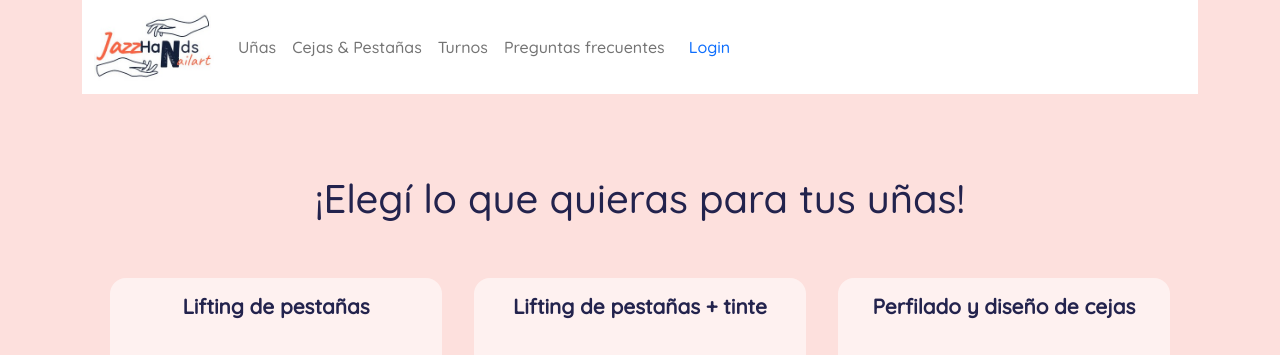
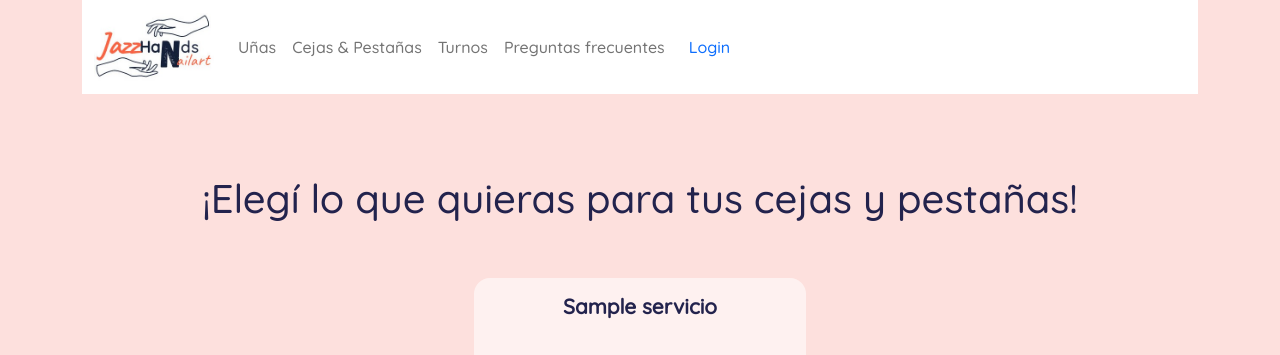
Before and after one commit to laurarianio/JazzHands, a Flask app: template sistemaGestion/templates/servicios/browsandlashes.html in a window 1280 px wide. Shown: the top 355 px of the page. Run offline with Flask 2, Linux system fonts and the light colour scheme; the template is opened without the code that fills it: most values are stand-ins (such as "Sample title", 1, 10 or a date in 2020).

Commit message:
Servicios traidos desde la bd

```diff
--- a/sistemaGestion/app.py
+++ b/sistemaGestion/app.py
@@ -15,19 +15,34 @@ app.config['MYSQL_DATABASE_PASSWORD'] = ''
 app.config['MYSQL_DATABASE_Db'] = 'jazz'
 mysql.init_app(app)
 
-
 @app.route('/')
 def index():
-     #sql="INSERT INTO `sistema`.`empleados` (`nombre`, `correo`,`foto`) VALUES ('juan', 'juan@gmail.com','foto.jpg');"
-     #sql = "SELECT * FROM `sistema` . `empleados`;"
+     return render_template('servicios/index.html')
+
+
+@app.route('/nails')
+def services_nails():
+     sql = "SELECT * FROM `jazz` . `servicios` WHERE spa = 'uñas';"
      #sql = "INSERT INTO `jazz`.`servicios`(`id`, `spa`, `nombre`, `proceso`, `duracion`, `precio`, `foto`) VALUES ('4001','cejas','Perfilado + tinte de cejas','60 minutos','1 a 2 meses','850','img/cejas-tinte.png')"
      conn = mysql.connect()
      cursor = conn.cursor()
-     #cursor.execute(sql)
-     #empleados = cursor.fetchall()
+     cursor.execute(sql)
+     servicios_nails = cursor.fetchall()
      # print(empleados)
      conn.commit()
-     return render_template('servicios/index.html')
+     return render_template('servicios/nails.html', servicios_nails=servicios_nails)
+
+@app.route('/browsandlashes')
+def services_browsandlashes():
+     sql = "SELECT * FROM `jazz` . `servicios` WHERE spa = 'cejas' OR spa = 'pestañas';"
+     #sql = "INSERT INTO `jazz`.`servicios`(`id`, `spa`, `nombre`, `proceso`, `duracion`, `precio`, `foto`) VALUES ('4001','cejas','Perfilado + tinte de cejas','60 minutos','1 a 2 meses','850','img/cejas-tinte.png')"
+     conn = mysql.connect()
+     cursor = conn.cursor()
+     cursor.execute(sql)
+     servicios_browsandlashes = cursor.fetchall()
+     # print(empleados)
+     conn.commit()
+     return render_template('servicios/browsandlashes.html', servicios_browsandlashes=servicios_browsandlashes)
 
 @app.route('/login')
 def login():
--- a/sistemaGestion/templates/servicios/browsandlashes.html
+++ b/sistemaGestion/templates/servicios/browsandlashes.html
@@ -2,58 +2,21 @@
 
 
 <main class="contenedor-nbl">
-    <h1>¡Elegí lo que quieras para tus uñas!</h1>
-
+    <h1>¡Elegí lo que quieras para tus cejas y pestañas!</h1>
     <div class="nbl">
-
         <div>
             <div class="servicio">
+                {% for servicio in servicios_browsandlashes %}
                 <div class="title">
-                    <h2 class="">Lifting de pestañas</h2>
+                    <h2 class="">{{servicio[2]}}</h2>
                 </div>
                 <img src="img/lifting.png" width="300" height="300">
-                <div>Tiempo aproximado: 30 min.</div>
-                <div>Duración aproximada: de 1 a 2 meses.</div>
-                <div>Precio: $900</div>
+                <div>Tiempo aproximado: {{servicio[3]}}</div>
+                <div>Duración aproximada: {{servicio[4]}}</div>
+                <div>Precio: $ {{servicio[5]}}</div>
+                {% endfor %}
             </div>
         </div>
-
-        <div>
-            <div class="servicio">
-                <div class="title">
-                    <h2>Lifting de pestañas + tinte</h2>
-                </div>
-                <img src="img/lifting+tinte.png" width="300" height="300">
-                <div>Tiempo aproximado: 1 hora.</div>
-                <div>Duración: de 1 a 2 meses.</div>
-                <div>Precio: $1000</div>
-            </div>
-        </div>
-
-        <div>
-            <div class="servicio">
-                <div class="title">
-                    <h2>Perfilado y diseño de cejas</h2>
-                </div>
-                <img src="img/cejas.png" width="300" height="300">
-                <div>Tiempo aproximado: 30 min.</div>
-                <div>Duración aproximada: de 1 a 2 meses.</div>
-                <div>Precio: $750</div>
-            </div>
-        </div>
-
-        <div>
-            <div class="servicio">
-                <div class="title">
-                    <h2>Perfilado + tinte de cejas</h2>
-                </div>
-                <img src="img/cejas-tinte.png" width="300" height="300">
-                <div>Tiempo aproximado: 1 hora.</div>
-                <div>Duración aproximada: de 1 a 2 meses.</div>
-                <div>Precio: $850</div>
-            </div>
-        </div>
-
     </div>
 </main>
 
```
Also changed, not shown: sistemaGestion/templates/servicios/nails.html (+8 -108 lines).
